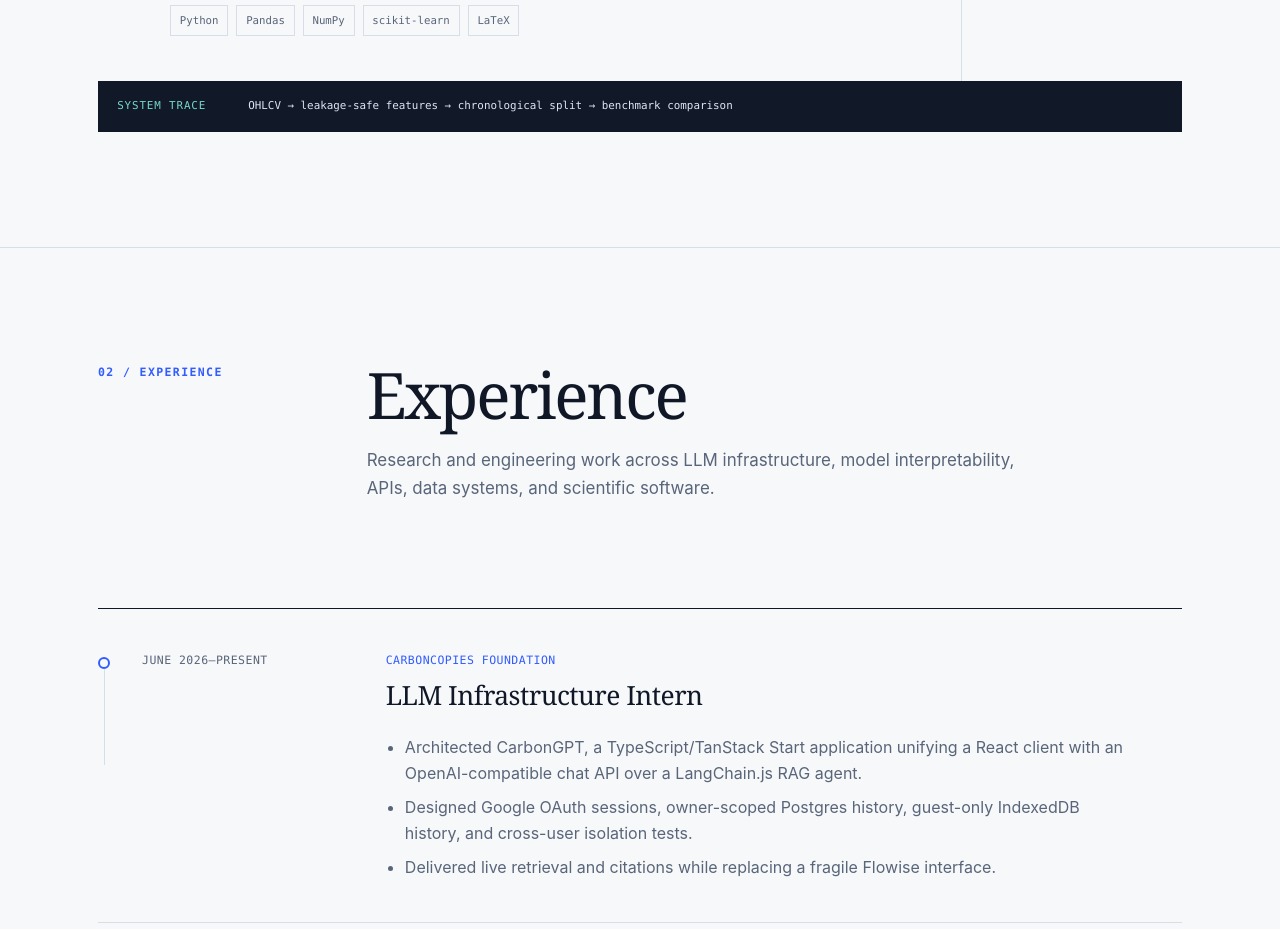
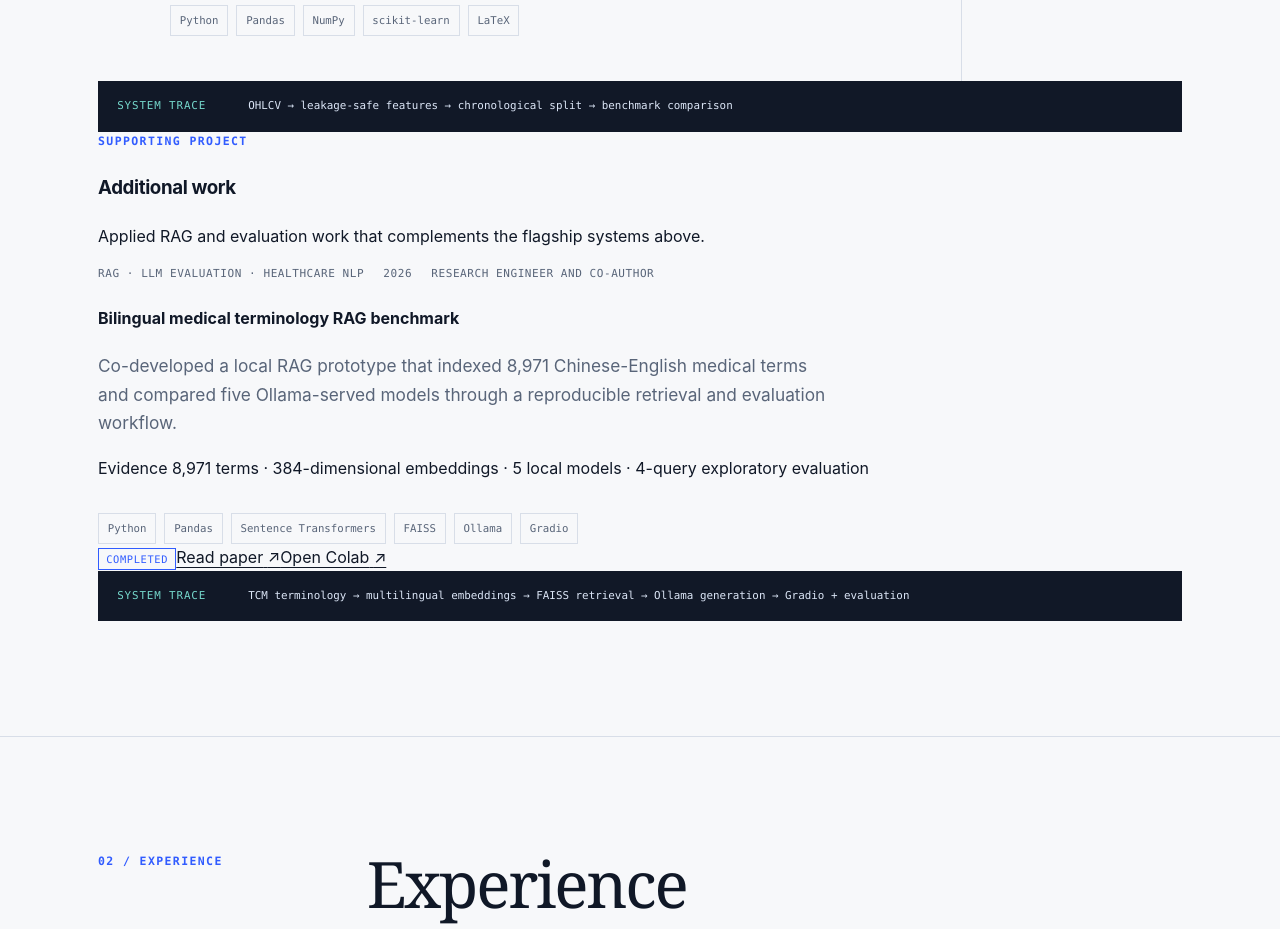
Before and after one commit to syedmahdi30/syedmahdi30.github.io, a React (Create React App) app: page / in a window 1280 px wide. Shown: the part 3000-3929 px from the top of the page. Built offline with nearby package versions, Linux system fonts and the light colour scheme.

Commit message:
Add healthcare RAG project to additional work

```diff
--- a/src/components/Projects.js
+++ b/src/components/Projects.js
@@ -1,8 +1,8 @@
 import React from "react";
-import { featuredProjects } from "../content/projectsData";
+import { additionalProjects, featuredProjects } from "../content/projectsData";
 
 const Project = ({ project, index }) => (
-  <article className="project-row" id={project.slug}>
+  <article className="project-row" id={project.slug} role="listitem">
     <div className="project-number" aria-hidden="true">0{index + 1}</div>
     <div className="project-main">
       <div className="project-meta">
@@ -53,6 +53,40 @@ const Project = ({ project, index }) => (
   </article>
 );
 
+const AdditionalProject = ({ project }) => (
+  <article className="additional-project" id={project.slug} role="listitem">
+    <div className="additional-project-main">
+      <div className="project-meta">
+        <span>{project.categories.join(" · ")}</span>
+        <span>{project.dates.label}</span>
+        <span>{project.role}</span>
+      </div>
+      <h4>{project.title}</h4>
+      <p className="project-outcome">{project.oneLineOutcome}</p>
+      <p className="additional-project-evidence">
+        <span>Evidence</span> {project.metrics.join(" · ")}
+      </p>
+      <ul className="technology-list" aria-label={`${project.shortTitle} technologies`}>
+        {project.technologies.map((technology) => (
+          <li key={technology}>{technology}</li>
+        ))}
+      </ul>
+    </div>
+    <div className="additional-project-actions" aria-label={`${project.shortTitle} artifacts`}>
+      <span className="status status-complete">{project.status}</span>
+      {project.artifacts.map((artifact) => (
+        <a key={artifact.href} href={artifact.href} target="_blank" rel="noreferrer">
+          {artifact.label} <span aria-hidden="true">↗</span>
+        </a>
+      ))}
+    </div>
+    <div className="system-trace">
+      <span>system trace</span>
+      <code>{project.trace}</code>
+    </div>
+  </article>
+);
+
 const Projects = () => (
   <section className="section work-section" id="work" aria-labelledby="work-title">
     <div className="container">
@@ -63,11 +97,25 @@ const Projects = () => (
           <p>Three projects spanning production RAG infrastructure, multimodal interpretability, and honest time-series evaluation.</p>
         </div>
       </div>
-      <div className="project-list">
+      <div className="project-list" role="list" aria-label="Flagship projects">
         {featuredProjects.map((project, index) => (
           <Project key={project.slug} project={project} index={index} />
         ))}
       </div>
+      <section className="additional-work" aria-labelledby="additional-work-title">
+        <div className="additional-work-heading">
+          <p className="section-index">SUPPORTING PROJECT</p>
+          <div>
+            <h3 id="additional-work-title">Additional work</h3>
+            <p>Applied RAG and evaluation work that complements the flagship systems above.</p>
+          </div>
+        </div>
+        <div className="additional-project-list" role="list" aria-label="Additional projects">
+          {additionalProjects.map((project) => (
+            <AdditionalProject key={project.slug} project={project} />
+          ))}
+        </div>
+      </section>
     </div>
   </section>
 );
--- a/src/content/projectsData.js
+++ b/src/content/projectsData.js
@@ -198,8 +198,89 @@ export const projects = [
       description: "An honest benchmark of naive and tree models for next-day realized-volatility forecasting.",
     },
   },
+  {
+    slug: "medical-terminology-rag-benchmark",
+    title: "Bilingual medical terminology RAG benchmark",
+    shortTitle: "Medical terminology RAG benchmark",
+    oneLineOutcome:
+      "Co-developed a local RAG prototype that indexed 8,971 Chinese-English medical terms and compared five Ollama-served models through a reproducible retrieval and evaluation workflow.",
+    categories: ["RAG", "LLM evaluation", "Healthcare NLP"],
+    status: "Completed",
+    dates: { start: "2026", end: "2026", label: "2026" },
+    role: "Research engineer and co-author",
+    team: "Three-person project team",
+    featured: false,
+    featuredOrder: null,
+    claimState: "Verified against the supplied paper and Colab notebook",
+    problem:
+      "Explore whether local language models can use standardized bilingual terminology retrieval to answer Traditional Chinese Medicine terminology questions more consistently.",
+    constraints: [
+      "Public terminology data and a fixed Colab runtime",
+      "Locally served open models through Ollama",
+      "Four-prompt exploratory evaluation without clinician review",
+    ],
+    systemSummary:
+      "A multilingual sentence encoder maps cleaned terminology into a FAISS index; retrieved bilingual context grounds locally served Ollama models, with Gradio for interaction and a small term-overlap benchmark for comparison.",
+    architecture: [
+      "Pandas cleaning over 8,971 bilingual terminology records",
+      "384-dimensional MiniLM embeddings and FAISS IndexFlatL2 retrieval",
+      "Five Ollama-served generators with a Gradio interface",
+    ],
+    contributions: [
+      "Co-developed data preparation, embedding, and FAISS retrieval workflows.",
+      "Integrated Ollama model comparison and the Gradio interface.",
+      "Contributed to evaluation design, analysis, and manuscript writing.",
+    ],
+    decisions: [
+      "Use one deterministic retrieval pipeline so each generator receives the same context.",
+      "Label the four-prompt benchmark exploratory rather than generalizing model rankings.",
+    ],
+    evaluation: [
+      "Term- and keyword-overlap precision, recall, and F1 across four curated prompts",
+      "Retrieved-term inspection and similarity-score visualization",
+    ],
+    metrics: [
+      "8,971 terms · 384-dimensional embeddings · 5 local models · 4-query exploratory evaluation",
+    ],
+    results: [
+      "Produced a reproducible local workflow for comparing retrieval-grounded responses across five open models.",
+    ],
+    limitations: [
+      "Four prompts and keyword-based scoring do not establish general model superiority.",
+      "No clinician review or real-world clinical validation was performed.",
+    ],
+    technologies: [
+      "Python",
+      "Pandas",
+      "Sentence Transformers",
+      "FAISS",
+      "Ollama",
+      "Gradio",
+    ],
+    artifacts: [
+      {
+        label: "Read paper",
+        href: "/docs/AI_in_Healthcare___High_Risk_Project___Ludolf_J___Santupur_S_______Islam_S_-2.pdf",
+        type: "paper",
+      },
+      {
+        label: "Open Colab",
+        href: "https://colab.research.google.com/drive/1Ph4nrJbk3Lz8DiFKpPYKiSMPfrF5mb1W?usp=sharing",
+        type: "source",
+      },
+    ],
+    trace:
+      "TCM terminology → multilingual embeddings → FAISS retrieval → Ollama generation → Gradio + evaluation",
+    seo: {
+      title: "Bilingual medical terminology RAG benchmark — Syed Islam",
+      description:
+        "A local RAG prototype and exploratory five-model benchmark over 8,971 Chinese-English medical terms.",
+    },
+  },
 ];
 
 export const featuredProjects = projects
   .filter((project) => project.featured)
   .sort((a, b) => a.featuredOrder - b.featuredOrder);
+
+export const additionalProjects = projects.filter((project) => !project.featured);
```
Also changed, not shown: 2 other files (tests, documents, lock files or other folders).
